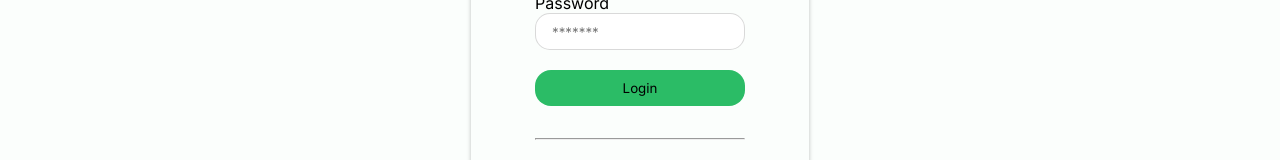
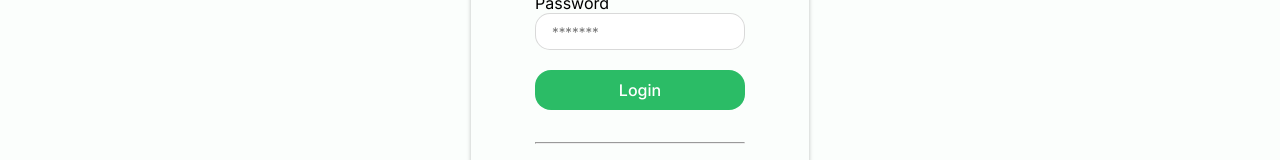
Before and after one commit to czcarrizales/calorie-tracker, a React app: page /login in a window 1280 px wide. Shown: the part 299-459 px from the top of the page. Built offline with nearby package versions, Linux system fonts and the light colour scheme; the HTML template or start-up script is replaced by a standard one.

Commit message:
stylize login button

```diff
--- a/src/Login.css
+++ b/src/Login.css
@@ -24,7 +24,10 @@
     border-radius: 16px;
     border: none;
     background-color: #2BBC66;
+    color: white;
     text-align: center;
+    font-size: 16px;
+    font-weight: 500;
 }
 
 .login-submit-button:hover {
```
